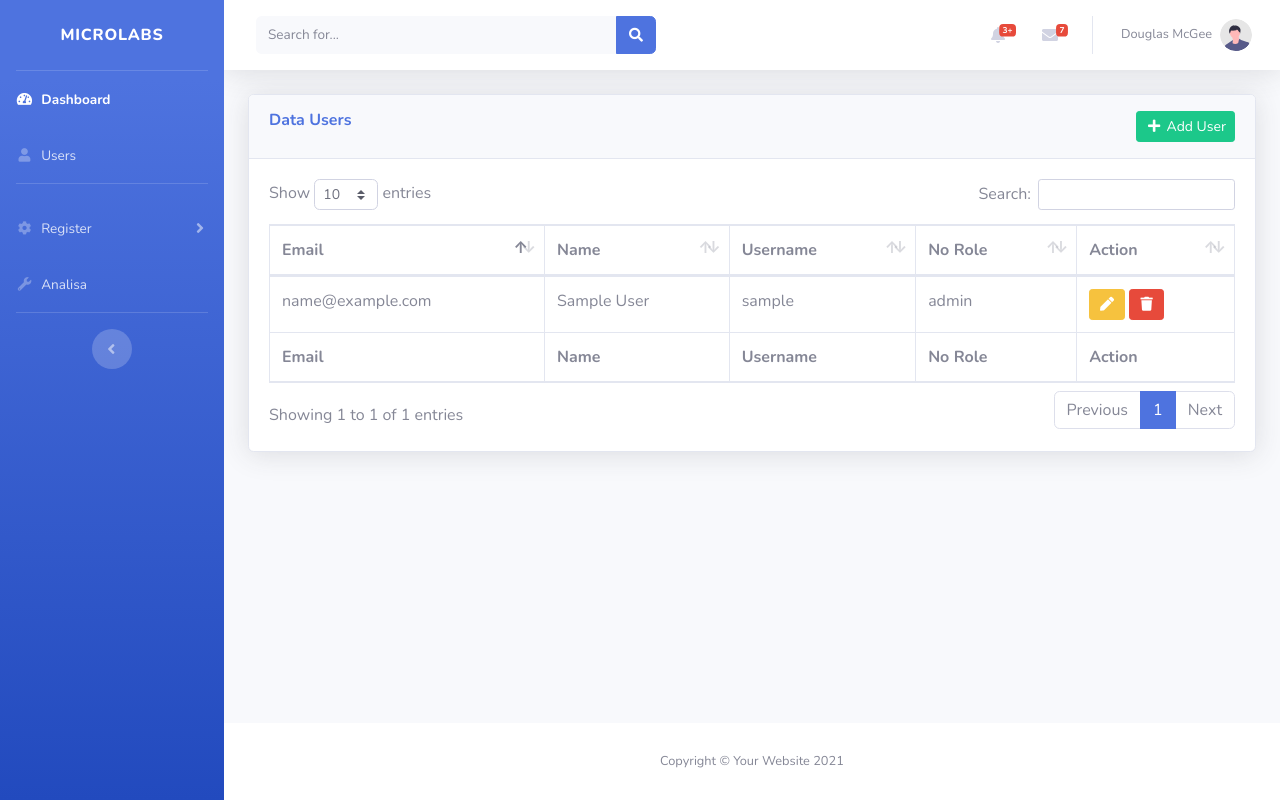
After one commit to mrifqi04/microlabs, a Laravel app: page /users in a window 1280 px wide. The commit adds this page. Run offline with Laravel 10, Linux system fonts and the light colour scheme; a user stored in the database is signed in; tables that the repository leaves empty hold one stand-in row (values such as "Sample post").

Commit message:
CRUD USER

```diff
--- /dev/null
+++ b/app/Http/Controllers/UserController.php
@@ -0,0 +1,45 @@
+<?php
+
+namespace App\Http\Controllers;
+
+use App\Models\User;
+use Illuminate\Http\Request;
+use Alert;
+use Illuminate\Support\Carbon;
+
+class UserController extends Controller
+{
+    public function index()
+    {
+        $data['users'] = User::where('role', '!=', 'SuperAdmin')
+            ->where('deleted_at', null)
+            ->get();
+
+        return view('users.index', $data);
+    }
+
+    public function update(Request $request, $id)
+    {
+        $user = User::find($id);
+
+        $user->update($request->all());
+
+        Alert::success('success', 'Success update user');
+
+        return redirect()->back();
+    }
+
+    public function destroy($id)
+    {
+
+        $user = User::find($id);
+
+        $user->update([
+            'deleted_at' => Carbon::now()
+        ]);
+
+        Alert::success('success', 'Success delete user');
+
+        return redirect()->back();
+    }
+}
--- a/app/Http/Requests/Auth/LoginRequest.php
+++ b/app/Http/Requests/Auth/LoginRequest.php
@@ -27,7 +27,7 @@ class LoginRequest extends FormRequest
     public function rules(): array
     {
         return [
-            'email' => ['required', 'string', 'email'],
+            'username' => ['required', 'string'],
             'password' => ['required', 'string'],
         ];
     }
@@ -41,11 +41,11 @@ class LoginRequest extends FormRequest
     {
         $this->ensureIsNotRateLimited();
 
-        if (! Auth::attempt($this->only('email', 'password'), $this->boolean('remember'))) {
+        if (! Auth::attempt($this->only('username', 'password'), $this->boolean('remember'))) {
             RateLimiter::hit($this->throttleKey());
 
             throw ValidationException::withMessages([
-                'email' => trans('auth.failed'),
+                'username' => trans('auth.failed'),
             ]);
         }
 
--- a/app/Models/User.php
+++ b/app/Models/User.php
@@ -18,9 +18,12 @@ class User extends Authenticatable
      * @var array<int, string>
      */
     protected $fillable = [
+        'username',
         'name',
         'email',
+        'role',
         'password',
+        'deleted_at'
     ];
 
     /**
--- a/resources/views/auth/login.blade.php
+++ b/resources/views/auth/login.blade.php
@@ -7,9 +7,9 @@
 
         <!-- Email Address -->
         <div>
-            <x-input-label for="email" :value="__('Email')" />
-            <x-text-input id="email" class="block mt-1 w-full" type="email" name="email" :value="old('email')" required autofocus autocomplete="username" />
-            <x-input-error :messages="$errors->get('email')" class="mt-2" />
+            <x-input-label for="username" :value="__('Username')" />
+            <x-text-input id="username" class="block mt-1 w-full" type="text" name="username" :value="old('username')" required autofocus autocomplete="username" />
+            <x-input-error :messages="$errors->get('username')" class="mt-2" />
         </div>
 
         <!-- Password -->
--- a/resources/views/layouts/master.blade.php
+++ b/resources/views/layouts/master.blade.php
@@ -47,6 +47,12 @@
                 <a class="nav-link" href="{{ route('dashboard') }}">
                     <i class="fas fa-fw fa-tachometer-alt"></i>
                     <span>Dashboard</span></a>
+            </li>
+
+            <li class="nav-item">
+                <a class="nav-link" href="{{ route('users') }}">
+                    <i class="fas fa-fw fa-user"></i>
+                    <span>Users</span></a>
             </li>
 
             <!-- Divider -->
--- /dev/null
+++ b/resources/views/users/index.blade.php
@@ -0,0 +1,185 @@
+@extends('layouts.master')
+
+@section('head')
+    <link href="{{ asset('assets/vendor/datatables/dataTables.bootstrap4.min.css') }}" rel="stylesheet">
+@endsection
+
+@section('content')
+    <div class="container-fluid">
+        <!-- DataTales Example -->
+        <div class="card shadow mb-4">
+            <div class="card-header py-3">
+                <div class="row justify-content-between">
+                    <div class="col">
+                        <h6 class="m-0 font-weight-bold text-primary">Data Users</h6>
+                    </div>
+                    <div class="col d-flex justify-content-end">
+                        <button class="btn btn-success btn-sm" data-toggle="modal" data-target="#registerModal">
+                            <i class="fas fa-fw fa-plus"></i>
+                            Add User
+                        </button>
+                    </div>
+                </div>
+            </div>
+
+            <div class="card-body">
+                <div class="table-responsive">
+                    <table class="table table-bordered" id="dataTable" width="100%" cellspacing="0">
+                        <thead>
+                            <tr>
+                                <th>Email</th>
+                                <th>Name</th>
+                                <th>Username</th>
+                                <th>No Role</th>
+                                <th>Action</th>
+                            </tr>
+                        </thead>
+                        <tfoot>
+                            <tr>
+                                <th>Email</th>
+                                <th>Name</th>
+                                <th>Username</th>
+                                <th>No Role</th>
+                                <th>Action</th>
+                            </tr>
+                        </tfoot>
+                        <tbody>
+                            @foreach ($users as $user)
+                                <tr>
+                                    <td>{{ $user->email }}</td>
+                                    <td>{{ $user->name }}</td>
+                                    <td>{{ $user->username }}</td>
+                                    <td>{{ $user->role }}</td>
+                                    <td>
+                                        <button class="btn btn-warning btn-sm" type="button" data-toggle="modal"
+                                            data-target="#updateModal{{ $user->id }}">
+                                            <i class="fas fa-fw fa-pen"></i>
+                                        </button>
+                                        <form action="{{ route('deleteUser', $user->id) }}" method="post" class="d-inline">
+                                            @csrf
+                                            <button onclick="return confirm('Hapus data?')" type="submit"
+                                                class="btn btn-danger btn-sm">
+                                                <i class="fas fa-fw fa-trash"></i>
+                                            </button>
+                                        </form>
+                                    </td>
+                                </tr>
+
+                                <div class="modal fade" id="updateModal{{ $user->id }}" tabindex="-1"
+                                    role="dialog" aria-labelledby="exampleModalLabel" aria-hidden="true">
+                                    <div class="modal-dialog" role="document">
+                                        <div class="modal-content">
+                                            <div class="modal-header">
+                                                <h5 class="modal-title" id="exampleModalLabel">Update User
+                                                </h5>
+                                                <button class="close" type="button" data-dismiss="modal"
+                                                    aria-label="Close">
+                                                    <span aria-hidden="true">x</span>
+                                                </button>
+                                            </div>
+                                            <form action="{{ route('updateUser', $user->id) }}" method="post">
+                                                @csrf
+                                                <div class="modal-body">
+                                                    <div class="mb-4">
+                                                        <label for="">Name</label>
+                                                        <input class="form-control" value="{{ $user->name }}" required name="name" type="text">
+                                                    </div>
+                                                    <div class="mb-4">
+                                                        <label for="">Username</label>
+                                                        <input class="form-control" value="{{ $user->username }}" required name="username" type="text">
+                                                    </div>
+                                                    <div class="mb-4">
+                                                        <label for="">Email</label>
+                                                        <input class="form-control" value="{{ $user->email }}" required name="email" type="email">
+                                                    </div>
+
+                                                    <div class="mb-4">
+                                                        <label for="">Role</label>
+                                                        <select class="form-control" name="role" id="">
+                                                            <option  {{ $user->role == 'Administrator' ? 'selected' : '' }} value="Administrator">Administrator</option>
+                                                            <option  {{ $user->role == 'Analyst' ? 'selected' : '' }} value="Analyst">Analyst</option>
+                                                        </select>
+                                                    </div>
+                                                </div>
+                                                <div class="modal-footer">
+                                                    <button class="btn btn-secondary" type="button"
+                                                        data-dismiss="modal">Cancel</button>
+                                                    <button type="submit" class="btn btn-success">Submit</button>
+                                                </div>
+                                            </form>
+                                        </div>
+                                    </div>
+                                </div>
+                            @endforeach
+                        </tbody>
+                    </table>
+                </div>
+            </div>
+        </div>
+    </div>
+
+    <div class="modal fade" id="registerModal" tabindex="-1" role="dialog" aria-labelledby="exampleModalLabel"
+        aria-hidden="true">
+        <div class="modal-dialog" role="document">
+            <div class="modal-content">
+                <div class="modal-header">
+                    <h5 class="modal-title" id="exampleModalLabel">Register User</h5>
+                    <button class="close" type="button" data-dismiss="modal" aria-label="Close">
+                        <span aria-hidden="true">x</span>
+                    </button>
+                </div>
+                <form action="{{ route('registerUser') }}" method="POST">
+                    @csrf
+                    <div class="modal-body">
+                        <div class="mb-4">
+                            <label for="">Name</label>
+                            <input class="form-control" required name="name" type="text">
+                        </div>
+                        <div class="mb-4">
+                            <label for="">Username</label>
+                            <input class="form-control" required name="username" type="text">
+                        </div>
+                        <div class="mb-4">
+                            <label for="">Email</label>
+                            <input class="form-control" required name="email" type="email">
+                        </div>
+                        <div class="mb-4">
+                            <label for="">Password</label>
+                            <input class="form-control" name="password" min="1" type="password">
+                        </div>
+                        <div class="mb-4">
+                            <label for="">Confirm Password</label>
+                            <input class="form-control" name="password_confirmation" min="1" type="password">
+                        </div>
+                        <div class="mb-4">
+                            <label for="">Role</label>
+                            <select class="form-control" name="role" id="">
+                                <option value="Administrator">Administrator</option>
+                                <option value="Analyst">Analyst</option>
+                            </select>
+                        </div>
+                    </div>
+                    <div class="modal-footer">
+                        <button class="btn btn-secondary" type="button" data-dismiss="modal">Cancel</button>
+                        <button type="submit" class="btn btn-success">Submit</button>
+                    </div>
+                </form>
+            </div>
+        </div>
+    </div>
+@endsection
+
+@section('script')
+    <!-- Core plugin JavaScript-->
+    <script src="{{ asset('assets/vendor/jquery-easing/jquery.easing.min.js') }}"></script>
+
+    <!-- Custom scripts for all pages-->
+    <script src="{{ asset('assets/js/sb-admin-2.min.js') }}"></script>
+
+    <!-- Page level plugins -->
+    <script src="{{ asset('assets/vendor/datatables/jquery.dataTables.min.js') }}"></script>
+    <script src="{{ asset('assets/vendor/datatables/dataTables.bootstrap4.min.js') }}"></script>
+
+    <!-- Page level custom scripts -->
+    <script src="{{ asset('assets/js/demo/datatables-demo.js') }}"></script>
+@endsection
--- a/routes/web.php
+++ b/routes/web.php
@@ -1,10 +1,12 @@
 <?php
 
 use App\Http\Controllers\AnalyticController;
+use App\Http\Controllers\Auth\RegisteredUserController;
 use App\Http\Controllers\InstrumentController;
 use App\Http\Controllers\ParameterTestingController;
 use App\Http\Controllers\ProfileController;
 use App\Http\Controllers\SampleController;
+use App\Http\Controllers\UserController;
 use Illuminate\Support\Facades\Route;
 
 /*
@@ -31,6 +33,11 @@ Route::middleware('auth')->group(function () {
     Route::patch('/profile', [ProfileController::class, 'update'])->name('profile.update');
     Route::delete('/profile', [ProfileController::class, 'destroy'])->name('profile.destroy');
 
+    Route::get('/users', [UserController::class, 'index'])->name('users');
+    Route::post('/user/{id}', [UserController::class, 'update'])->name('updateUser');
+    Route::post('/delete/user/{id}', [UserController::class, 'destroy'])->name('deleteUser');
+    Route::post('/users', [RegisteredUserController::class, 'store'])->name('registerUser');
+
     Route::get('/parameters-testing', [ParameterTestingController::class, 'index'])->name('parametersTesting');
     Route::post('/parameters-testing', [ParameterTestingController::class, 'store'])->name('storeParametersTesting');
     Route::post('/update/parameters-testing/{id}', [ParameterTestingController::class, 'update'])->name('updateParametersTesting');
```
Also changed, not shown: app/Http/Controllers/Auth/RegisteredUserController.php (+8 -1 lines), database/migrations/2024_06_29_205932_alter_table_user.php (added), database/migrations/2024_06_29_220218_alter_table_user_deleted_at.php (added).
